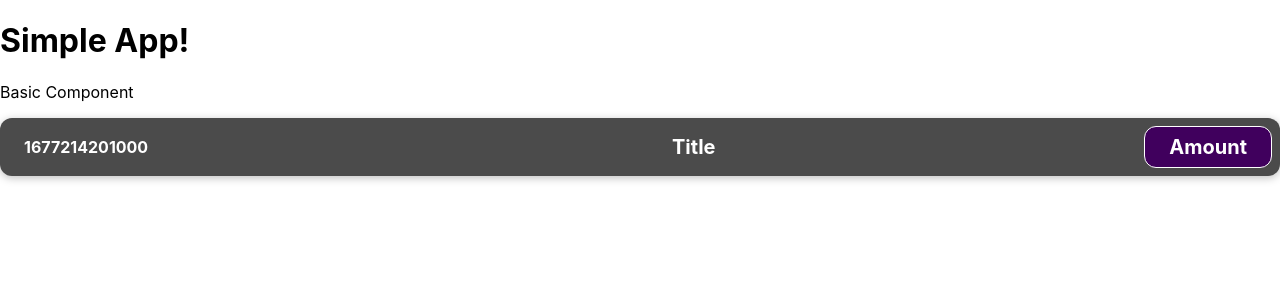
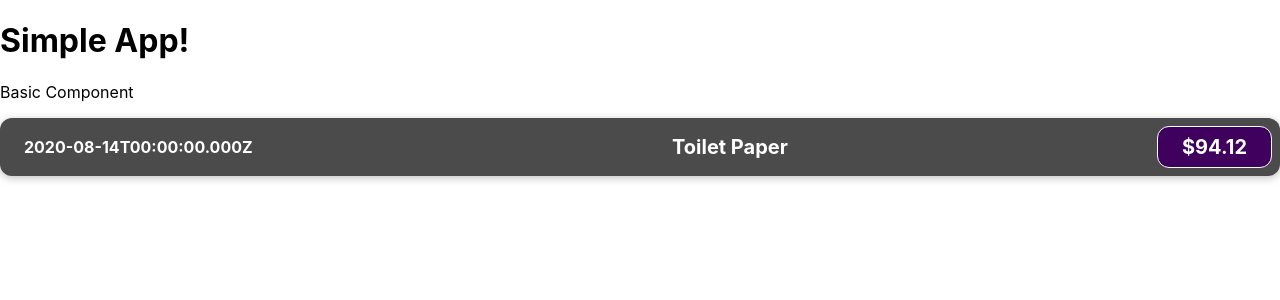
Before and after one commit to kraft-aka/react-simple, a React (Create React App) app: page / in a window 1280 px wide. Shown: the top 300 px of the page. Built offline with nearby package versions, Linux system fonts and the light colour scheme.

Commit message:
add mock data, add props to component

```diff
--- a/src/App.js
+++ b/src/App.js
@@ -1,13 +1,34 @@
 import ExpenseItem from "./components/ExpenseItem";
 
 function App() {
+  const expenses = [
+    {
+      id: 'e1',
+      title: 'Toilet Paper',
+      amount: 94.12,
+      date: new Date(2020, 7, 14),
+    },
+    { id: 'e2', title: 'New TV', amount: 799.49, date: new Date(2021, 2, 12) },
+    {
+      id: 'e3',
+      title: 'Car Insurance',
+      amount: 294.67,
+      date: new Date(2021, 2, 28),
+    },
+    {
+      id: 'e4',
+      title: 'New Desk (Wooden)',
+      amount: 450,
+      date: new Date(2021, 5, 12),
+    },
+  ];
   return (
     <div className="App">
       <header className="App-header">
         <h1>Simple App!</h1>
-        </header>
-        <p>Basic Component</p>
-        <ExpenseItem />
+      </header>
+      <p>Basic Component</p>
+      <ExpenseItem title={expenses[0].title} amount={expenses[0].amount} date={expenses[0].date.toISOString()} />
     </div>
   );
 }
--- a/src/components/ExpenseItem.js
+++ b/src/components/ExpenseItem.js
@@ -1,14 +1,14 @@
 import React from 'react'
 import './ExpenseItem.css'
-export default function ExpenseItem() {
 
-  const date = Date.now();
+export default function ExpenseItem(props) {
+
   return (
     <div className='expense-item'>
-      <h2>{date}</h2>
+      <h2>{props.date}</h2>
       <div className='expense-item__description'>
-        <h2>Title</h2>
-        <div className='expense-item__price'>Amount</div>
+        <h2>{props.title}</h2>
+        <div className='expense-item__price'>${props.amount}</div>
       </div>
     </div>
   )
```
